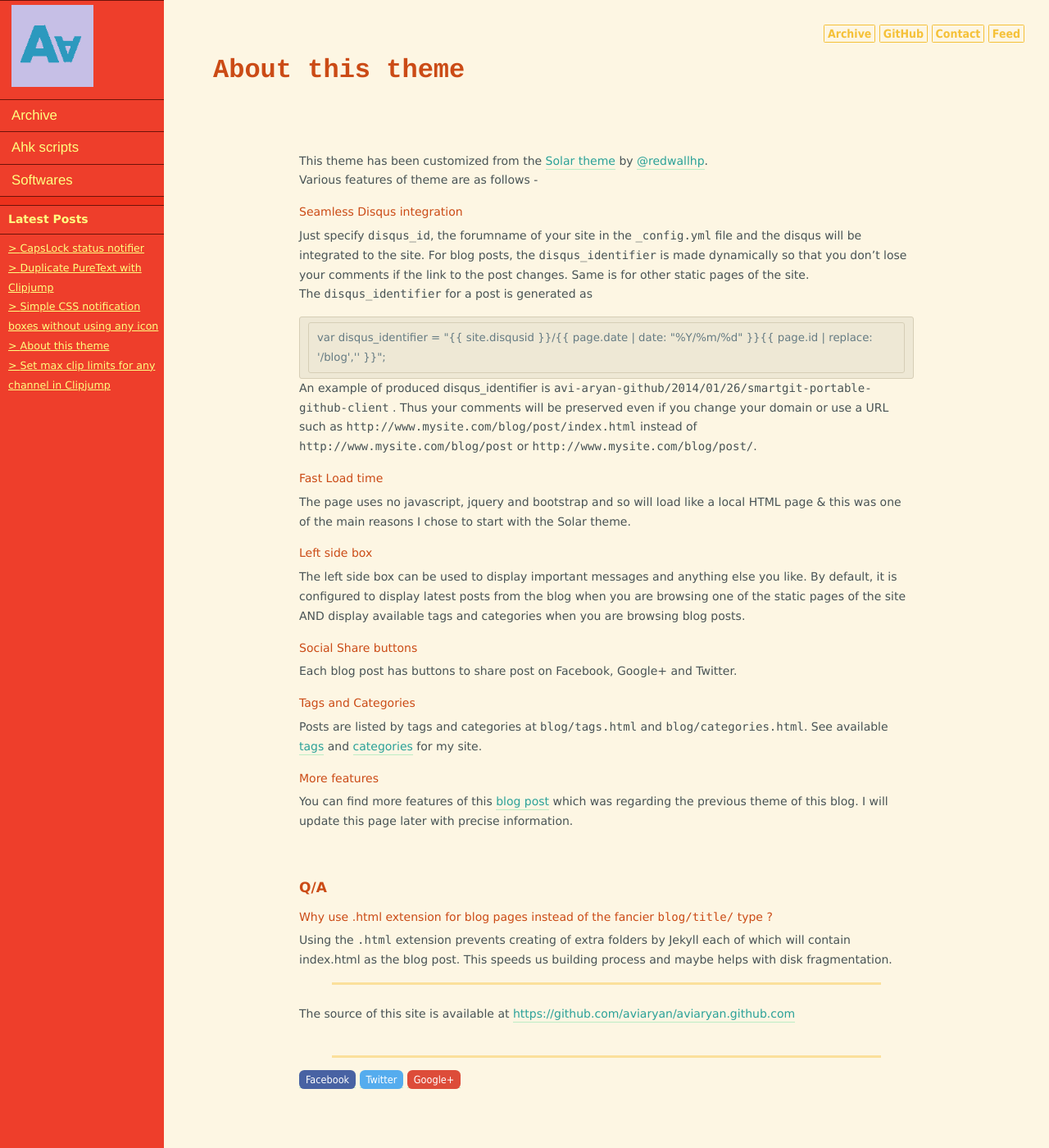
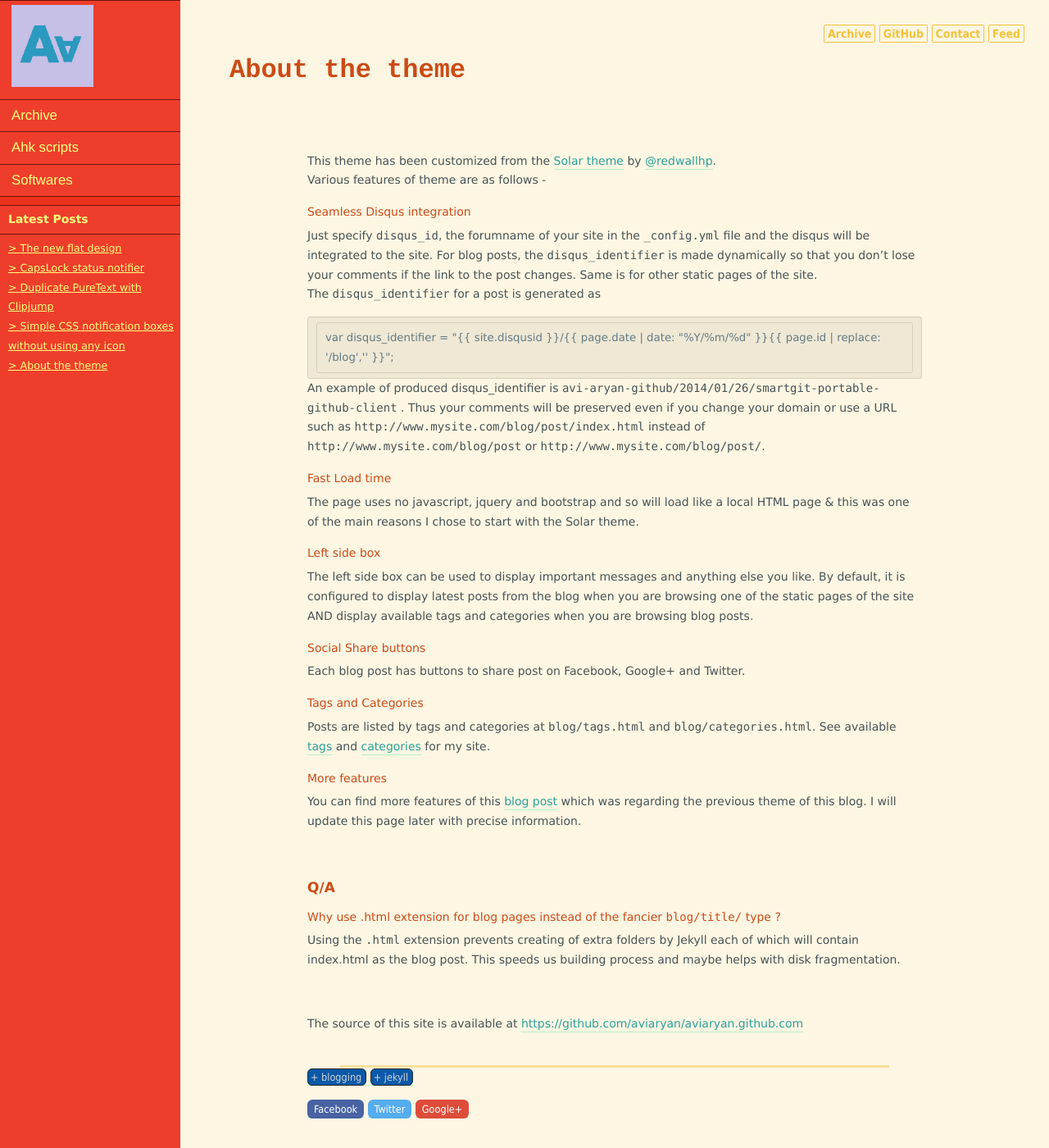
Before and after one commit to aviaryan/aviaryan.github.com-retired-2018, a Jekyll site: the page built from _posts/2014-07-10-the-theme.md, in a window 1280 px wide and 1400 px high. Shown: the whole window at 82% size. Built offline with Jekyll 4.4.1, drawn with Linux system fonts in a browser that asks for light colours; Markdown is read by kramdown in place of the engine named in the settings; comment, search, counter and statistics services are not loaded.

Commit message:
new post

```diff
--- a/_posts/2014-07-10-the-theme.md
+++ b/_posts/2014-07-10-the-theme.md
@@ -1,6 +1,7 @@
 ---
 layout: post
-title: About this theme
+title: About the theme
+tags: blogging jekyll
 ---
 
 This theme has been customized from the [Solar theme](http://redwallhp.github.io/solar-theme-jekyll/) by [@redwallhp](http://github.com/redwallhp).
@@ -40,6 +41,7 @@ You can find more features of this [blog post](post_1.html) which was regarding
 Using the `.html` extension prevents creating of extra folders by Jekyll each of which will contain index.html as the blog post. This speeds us building process and maybe
 helps with disk fragmentation.
 
----
 <br>
+
+
 The source of this site is available at [https://github.com/aviaryan/aviaryan.github.com](https://github.com/aviaryan/aviaryan.github.com)
--- a/assets/css/colors-light.css
+++ b/assets/css/colors-light.css
@@ -1,3 +1,11 @@
+/*
+ * MAKING YOUR OWN COLOR SCHEME
+ *
+ * Use Find and replace to change colors at many places in one time. Actually whenenver you are to change a color, consider using F/R to look for them same color.
+ * At places, the same color with varying luminousity is used so keep that in mind and make your design a/c that for best results.
+ *
+*/
+
 /* Global styles */
 #page {
 	color: #485355;
@@ -78,7 +86,7 @@ blockquote {
 .button-tag:hover {
 	background: #063C71;
 	color: #d3d3d3;
-	border: 0px;
+	border-color: #063C71;
 }
 
 .divider {
@@ -87,6 +95,10 @@ blockquote {
 
 .inbutton {
 	color: #F5C138;
+}
+.inbutton:hover {
+	background-color: #F5C138;
+	color: #fdf6e3;
 }
 
 em, .concrete { background: #F9E0A2; }
--- a/assets/css/style.css
+++ b/assets/css/style.css
@@ -271,7 +271,7 @@ h2,h3,h4 { margin: 0 0 5px 0; }
 }
 
 #content {
-	margin-left: 200px;
+	margin-left: 220px;
 	padding: 30px;
 	border-radius: 2em;
 	bottom: 0;
@@ -291,7 +291,7 @@ h2,h3,h4 { margin: 0 0 5px 0; }
 	left: 0;
  	position: fixed;
 	text-align: left;
-	width: 200px;
+	width: 220px;
 	background: black;
 	float: left;
 }
```
Also changed, not shown: _posts/2014-01-26-smartgit-portable-github-client.md (+1 -1 lines), _posts/2014-12-30-capslock-notifier-released.md (+1 -1 lines), _posts/2015-01-07-a-major-redesign.md (added, +14 -0 lines).
